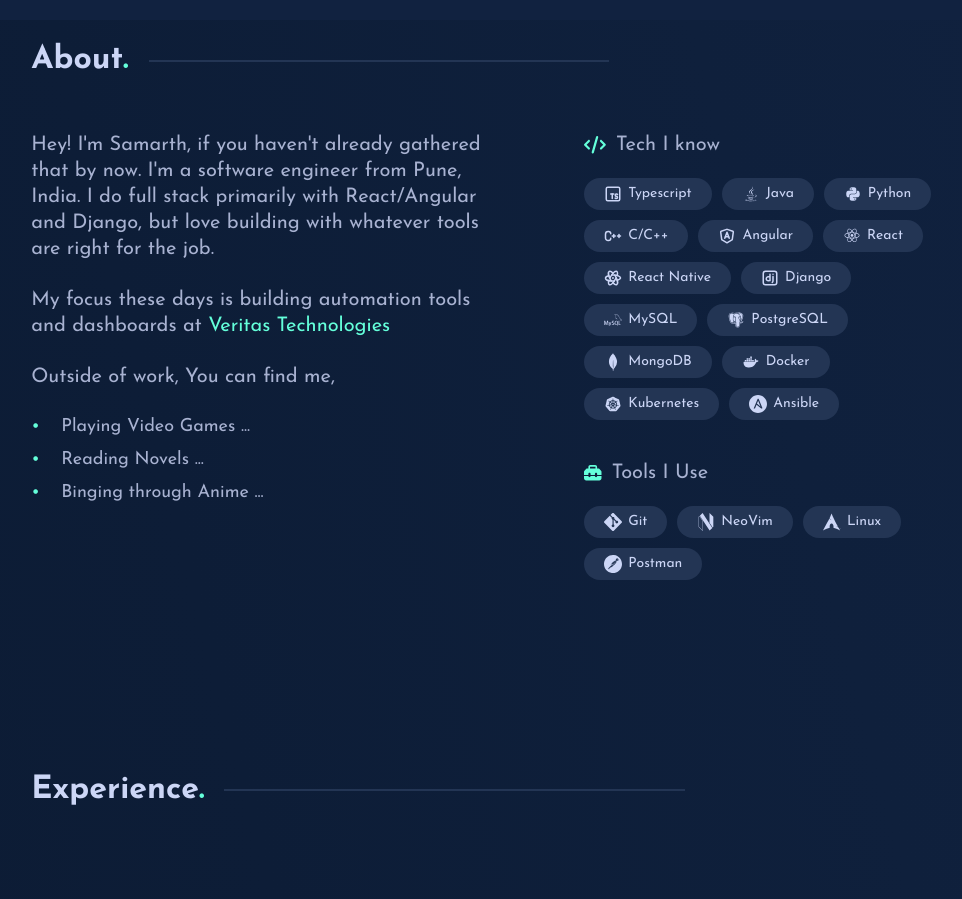
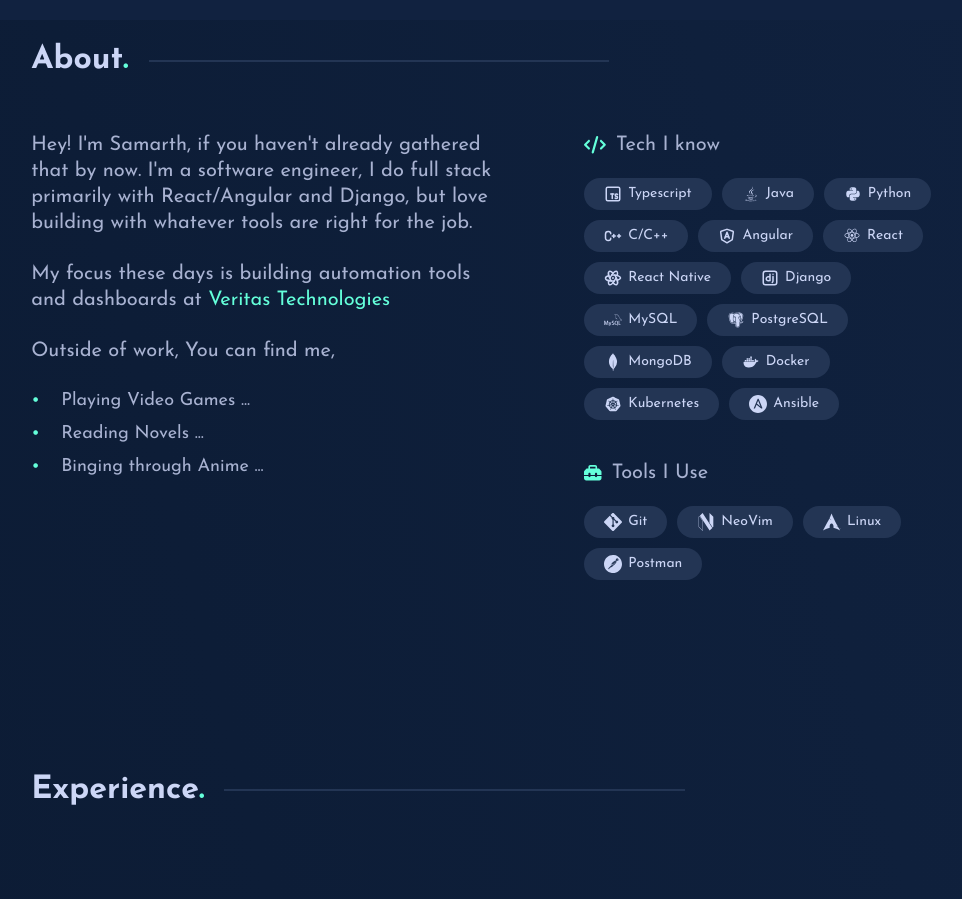
Before and after one commit to Srtpatil/samsworld, a React (Vite) app: page /#/ in a window 1280 px wide. Shown: the part 780-1679 px from the top of the page, without its empty margins (148-1110 px from the left). Built offline with nearby package versions, Linux system fonts and the light colour scheme.

Commit message:
Removed location and reduced starting loading time

```diff
--- a/src/components/About/About.jsx
+++ b/src/components/About/About.jsx
@@ -98,7 +98,7 @@ const About = () => {
     <div className='about-container'>
       <div className='about-container-left'>
         <p>
-          Hey! I'm Samarth, if you haven't already gathered that by now. I'm a software engineer from Pune, India.
+          Hey! I'm Samarth, if you haven't already gathered that by now. I'm a software engineer,
           I do full stack primarily with React/Angular and Django, but love building with whatever tools are right for the job.
         </p>
         <p>My focus these days is building automation tools and dashboards at <a href="https://www.veritas.com/" target="_blank" rel="noreferrer">Veritas Technologies</a></p>
--- a/src/components/PageLoading/PageLoading.jsx
+++ b/src/components/PageLoading/PageLoading.jsx
@@ -3,7 +3,7 @@ import "./PageLoading.scss"
 import cn from 'classnames';
 import Loader from '../Loader/Loader';
 
-const PageLoading = ({ selfLoading, onlyLoad = false, defaultTimeout = 2500 }) => {
+const PageLoading = ({ selfLoading, onlyLoad = false, defaultTimeout = 2000 }) => {
 
     const [loading, setLoading] = useState(selfLoading || true);
 
```
